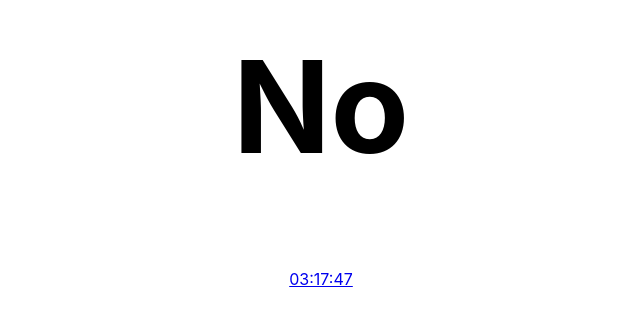
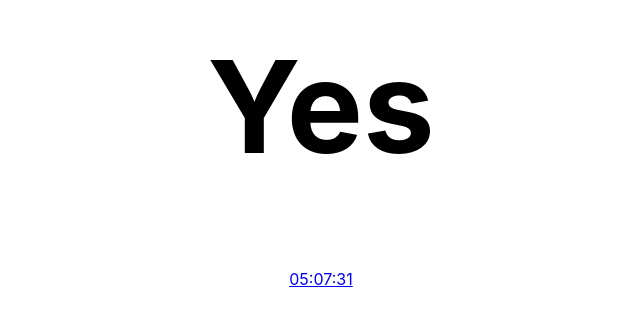
Before and after one commit to Tankenstein/ispepitohome, a plain HTML site: page index.html in a window 1280 px wide. Shown: the part 241-564 px from the top of the page, without its empty margins (319-959 px from the left). Drawn offline with Linux system fonts and the light colour scheme.

Commit message:
Deploying to gh-pages from @ Tankenstein/ispepitohome@5fcd24c32e06de46b257158580a6d7e870b1dd62 🚀

```diff
--- a/index.html
+++ b/index.html
@@ -4,7 +4,7 @@
     <meta charset="utf-8" />
     <meta name="viewport" content="width=device-width, initial-scale=1" />
 
-    <title>Pepito is out</title>
+    <title>Pepito is home</title>
     <meta name="description" content="Find out if Pepito the cat is home or not" />
     <meta name="author" content="https://twitter.com/UTammet" />
 
@@ -37,8 +37,8 @@
   </head>
   <body>
     <div>
-      <h1>No</h1>
-      <a href="https://twitter.com/PepitoTheCat/status/1516586897706995719">03:17:47</a>
+      <h1>Yes</h1>
+      <a href="https://twitter.com/PepitoTheCat/status/1516614514808033285">05:07:31</a>
     </div>
   </body>
 </html>
```
